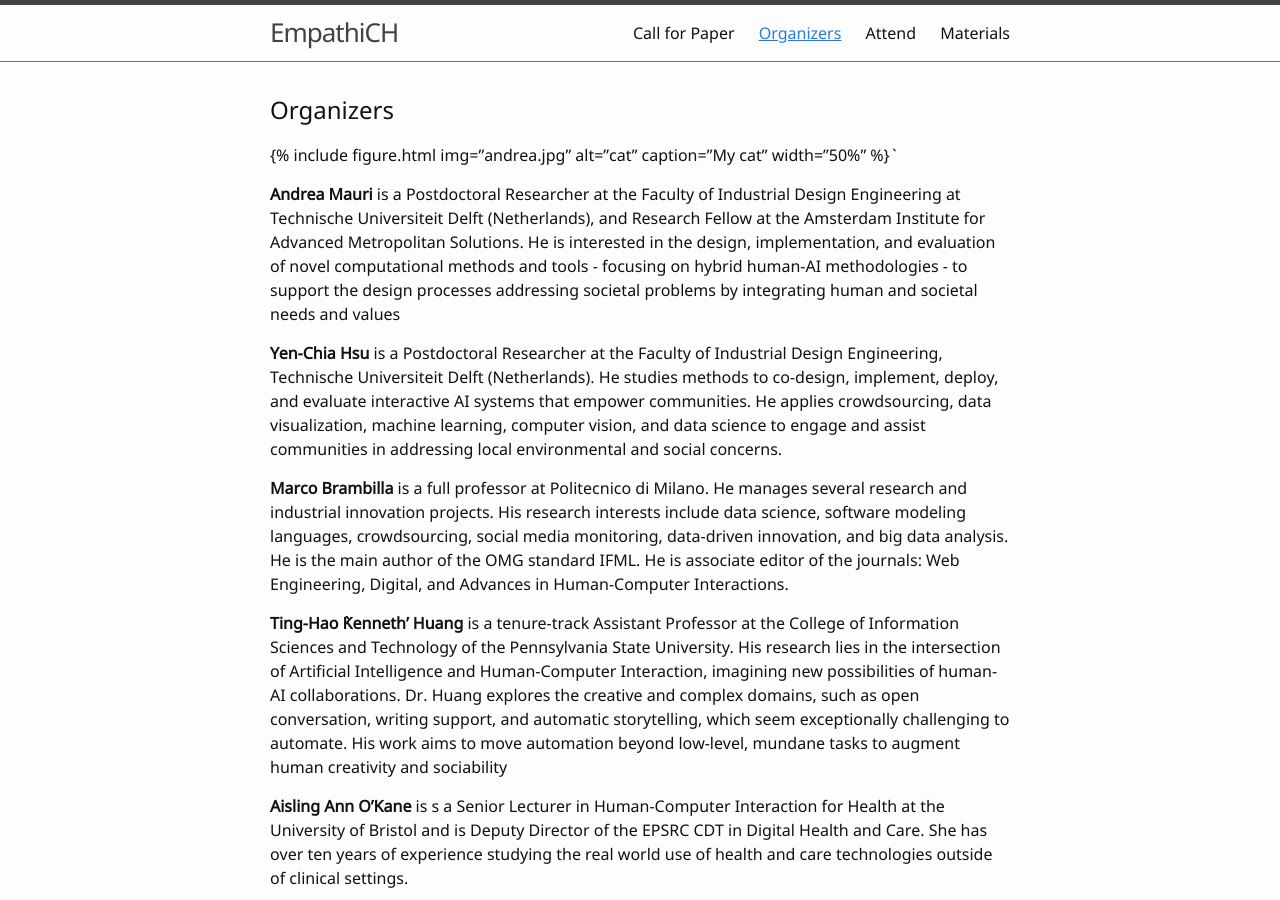
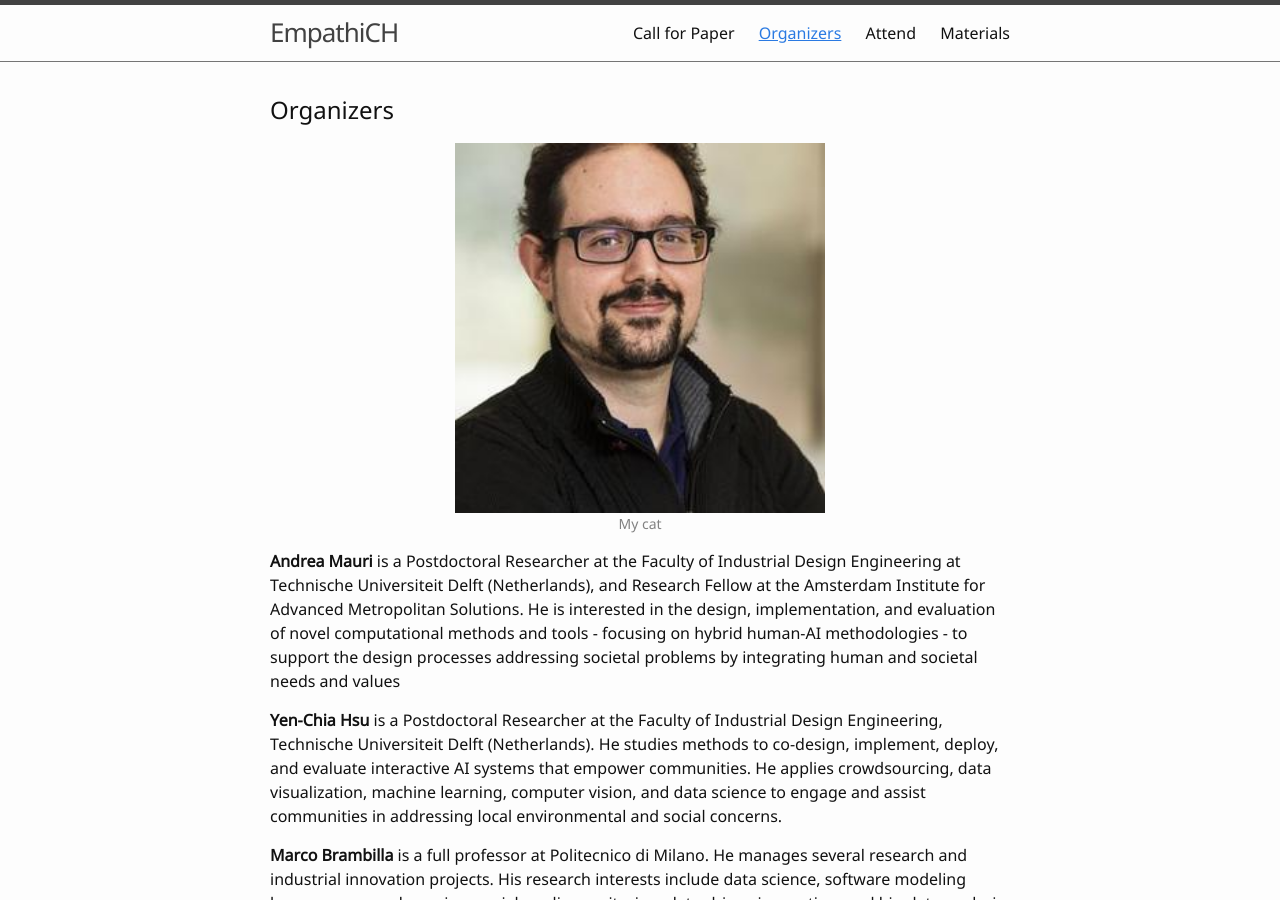
Before and after one commit to empathiCH/empathiCH.github.io, a Jekyll site: the page built from 1-organizers.md, in a window 1280 px wide and 900 px high. Built offline with Jekyll 4.4.1, drawn with Linux system fonts in a browser that asks for light colours.

Commit message:
adding pics

```diff
--- a/1-organizers.md
+++ b/1-organizers.md
@@ -5,7 +5,7 @@ nav: true
 
 ## Organizers
 
-{% raw %}{% include figure.html img="andrea.jpg" alt="cat" caption="My cat" width="50%" %}{% endraw %}`
+{% include figure.html img="andrea.jpg" alt="cat" caption="My cat" width="50%" %}
 
 **Andrea Mauri** is a Postdoctoral Researcher at the Faculty of Industrial Design Engineering at Technische Universiteit Delft (Netherlands), and Research Fellow at the Amsterdam Institute for Advanced Metropolitan Solutions. He is interested in the design, implementation, and evaluation of novel computational methods and tools - focusing on hybrid human-AI methodologies - to support the design processes addressing societal problems by integrating human and societal needs and values
 
```
